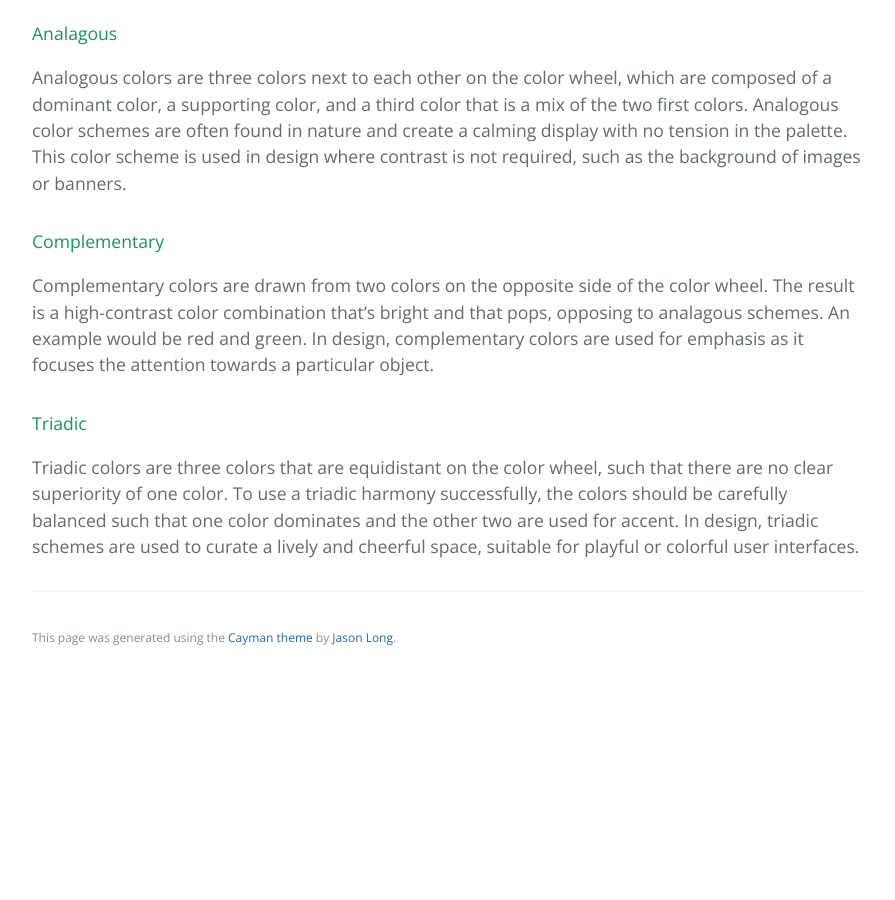
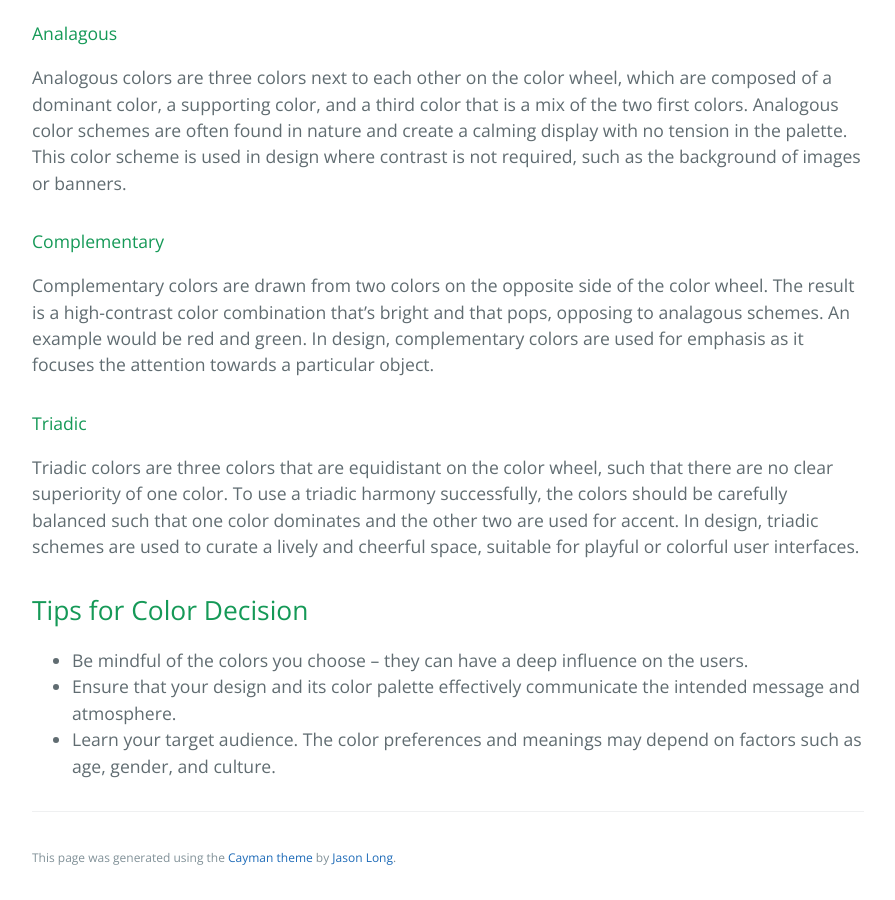
Before and after one commit to learning-software-engineering/learning-software-engineering.github.io, a Jekyll site: the page built from Topics/User_Experience/Color_Theory.md, in a window 1280 px wide and 900 px high, scrolled down 2946 px. Shown: the whole window, without its empty margins (192-1087 px from the left). Built offline with Jekyll 4.4.1, drawn with Linux system fonts in a browser that asks for light colours; our own code applies the rules of GitHub Pages for plain Markdown files; before the commit the page ends 3626 px from its top, so only the background shows below that.

Commit message:
Added section "tips for color decision"

```diff
--- a/Topics/User_Experience/Color_Theory.md
+++ b/Topics/User_Experience/Color_Theory.md
@@ -37,3 +37,8 @@ Analogous colors are three colors next to each other on the color wheel, which a
 Complementary colors are drawn from two colors on the opposite side of the color wheel. The result is a high-contrast color combination that's bright and that pops, opposing to analagous schemes. An example would be red and green. In design, complementary colors are used for emphasis as it focuses the attention towards a particular object.
 #### Triadic
 Triadic colors are three colors that are equidistant on the color wheel, such that there are no clear superiority of one color. To use a triadic harmony successfully, the colors should be carefully balanced such that one color dominates and the other two are used for accent. In design, triadic schemes are used to curate a lively and cheerful space, suitable for playful or colorful user interfaces.
+
+## Tips for Color Decision
+* Be mindful of the colors you choose -- they can have a deep influence on the users.
+* Ensure that your design and its color palette effectively communicate the intended message and atmosphere.
+* Learn your target audience. The color preferences and meanings may depend on factors such as age, gender, and culture.
```
